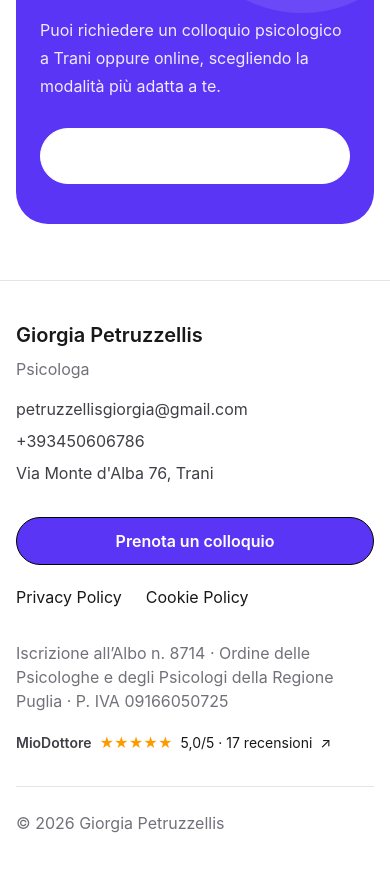
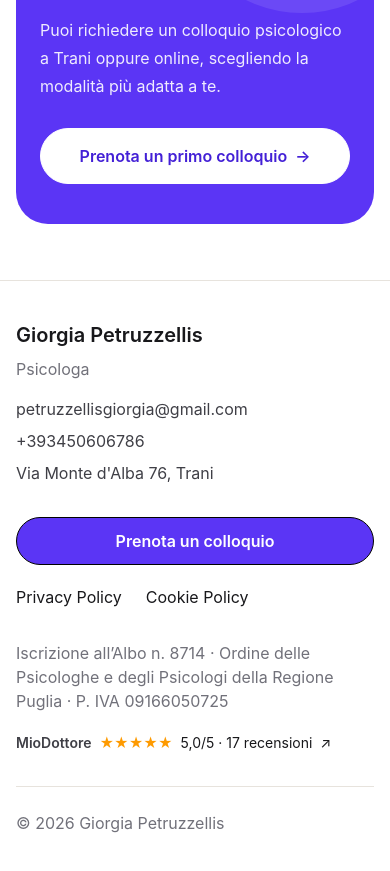
Before and after one commit to Yvanesse/giorgia-psychologist, a Next.js app: page /chi-sono in a window 390 px wide. Shown: the part 4921-5792 px from the top of the page. Built offline with nearby package versions, Linux system fonts and the light colour scheme.

Commit message:
Fix visibility of Chi sono booking CTA text on iPhone

```diff
--- a/src/app/chi-sono/page.tsx
+++ b/src/app/chi-sono/page.tsx
@@ -241,8 +241,13 @@ export default function AboutPage() {
                 Puoi richiedere un colloquio psicologico a Trani oppure online, scegliendo la modalità più adatta a te.
               </p>
             </div>
-            <a href="/prenota" className="relative mt-7 inline-flex min-h-14 w-full shrink-0 items-center justify-center gap-2 rounded-full border-[1.5px] border-white bg-white px-7 text-center text-base font-semibold text-primary-strong transition-colors hover:bg-surface-muted focus-visible:outline focus-visible:outline-2 focus-visible:outline-offset-4 focus-visible:outline-white sm:w-auto lg:mt-0">
-              Prenota un primo colloquio <span aria-hidden="true">→</span>
+            <a
+              href="/prenota"
+              className="relative mt-7 inline-flex min-h-14 w-full shrink-0 items-center justify-center gap-2 rounded-full border-[1.5px] border-white bg-white px-7 text-center text-base font-semibold text-primary-strong transition-colors hover:bg-surface-muted focus-visible:outline focus-visible:outline-2 focus-visible:outline-offset-4 focus-visible:outline-white sm:w-auto lg:mt-0"
+              style={{ color: "#4320d6", WebkitTextFillColor: "#4320d6" }}
+            >
+              <span>Prenota un primo colloquio</span>
+              <span aria-hidden="true">→</span>
             </a>
           </div>
         </Container>
```
